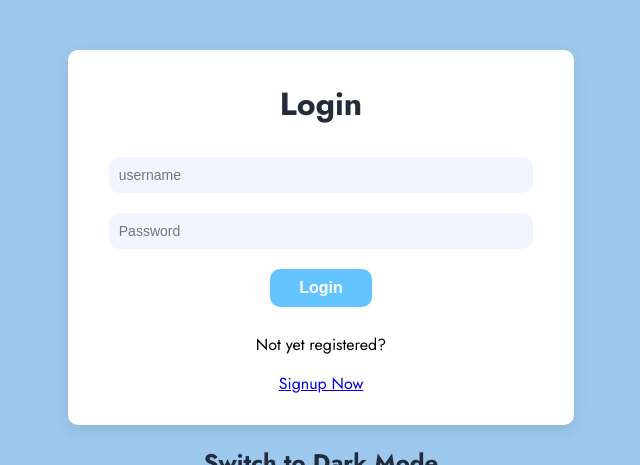
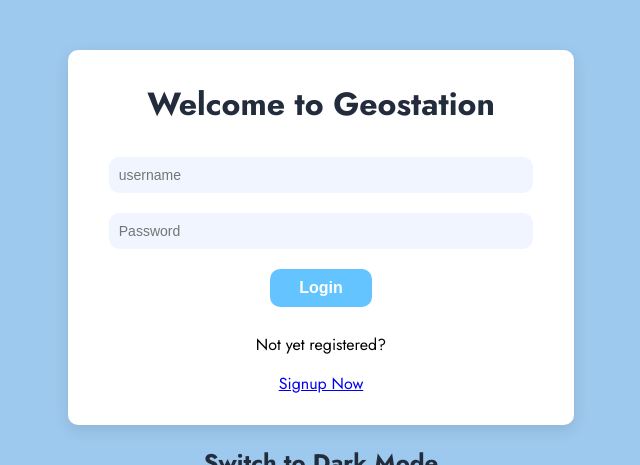
Before and after one commit to freedompraise/SkyCast, a Django app: page /auth/ in a window 1280 px wide. Shown: the top 465 px of the page, without its empty margins (319-959 px from the left). Run offline with Django 4.2, Linux system fonts and the light colour scheme.

Commit message:
update captions on login and register pages

```diff
--- a/src/templates/src/login.html
+++ b/src/templates/src/login.html
@@ -8,7 +8,7 @@
 </head>
 <body>
   <div class="login-box">
-    <h1>Login</h1>
+    <h1>Welcome to Geostation</h1>
     <form method = "POST">
       {% csrf_token %}
       {% if error_message %}
--- a/src/templates/src/register.html
+++ b/src/templates/src/register.html
@@ -2,7 +2,7 @@
 <!DOCTYPE html>
 <html>
 <head>
-	<title>Login | GeoStation</title>
+	<title>Signup | GeoStation</title>
 	<link rel="stylesheet" type="text/css" href="{% static 'css/login.css' %}">
 	<link rel="stylesheet" href="https://cdnjs.cloudflare.com/ajax/libs/font-awesome/5.15.2/css/all.min.css" integrity="sha512-9XZlBtV0zgI0W8VvTfNinN7VYRXQEHiCOp8rjKX9Rd7VrTOcNVYYbh8i0QK1C3FsYfWo3MlCgsrKjJGuUSLo1g==" crossorigin="anonymous" />
 </head>
--- a/src/views.py
+++ b/src/views.py
@@ -99,7 +99,7 @@ def register(request):
 
                  # If the subscriber was added successfully, log the user in and redirect to the home page
                 if user is not None:
-                    auth_login(request, user)
+                    login(request, user)
                     return redirect('home')
 
             except Exception as e:
@@ -111,7 +111,7 @@ def register(request):
             messages.error(request, 'Invalid form data. Please correct the errors below.')
     else:
         form = CustomUserCreationForm()
-    return render(request,'src/register.html', {'form':form})
+    return render(request,'src/register.html')
 
 
 def loginPage(request):
@@ -120,7 +120,7 @@ def loginPage(request):
         password = request.POST.get('password')
         user = authenticate(request, username=username, password=password)
         if user is not None:
-            auth_login(request, user)
+            login(request, user)
             return redirect('home')
         else:
             messages.error(request, 'Invalid username or password.')
```
Also changed, not shown: requirements.txt (+60 -9 lines).
